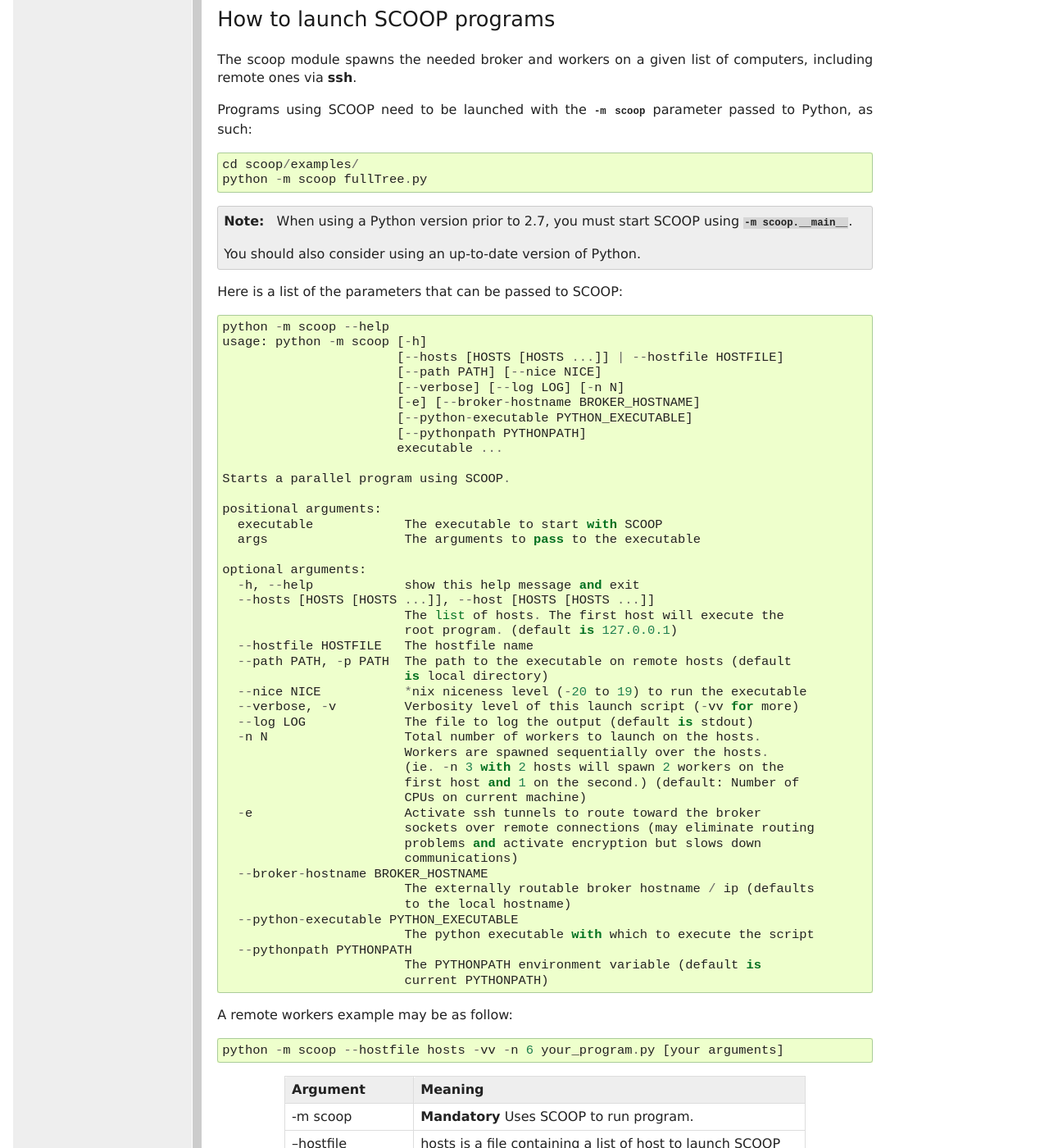
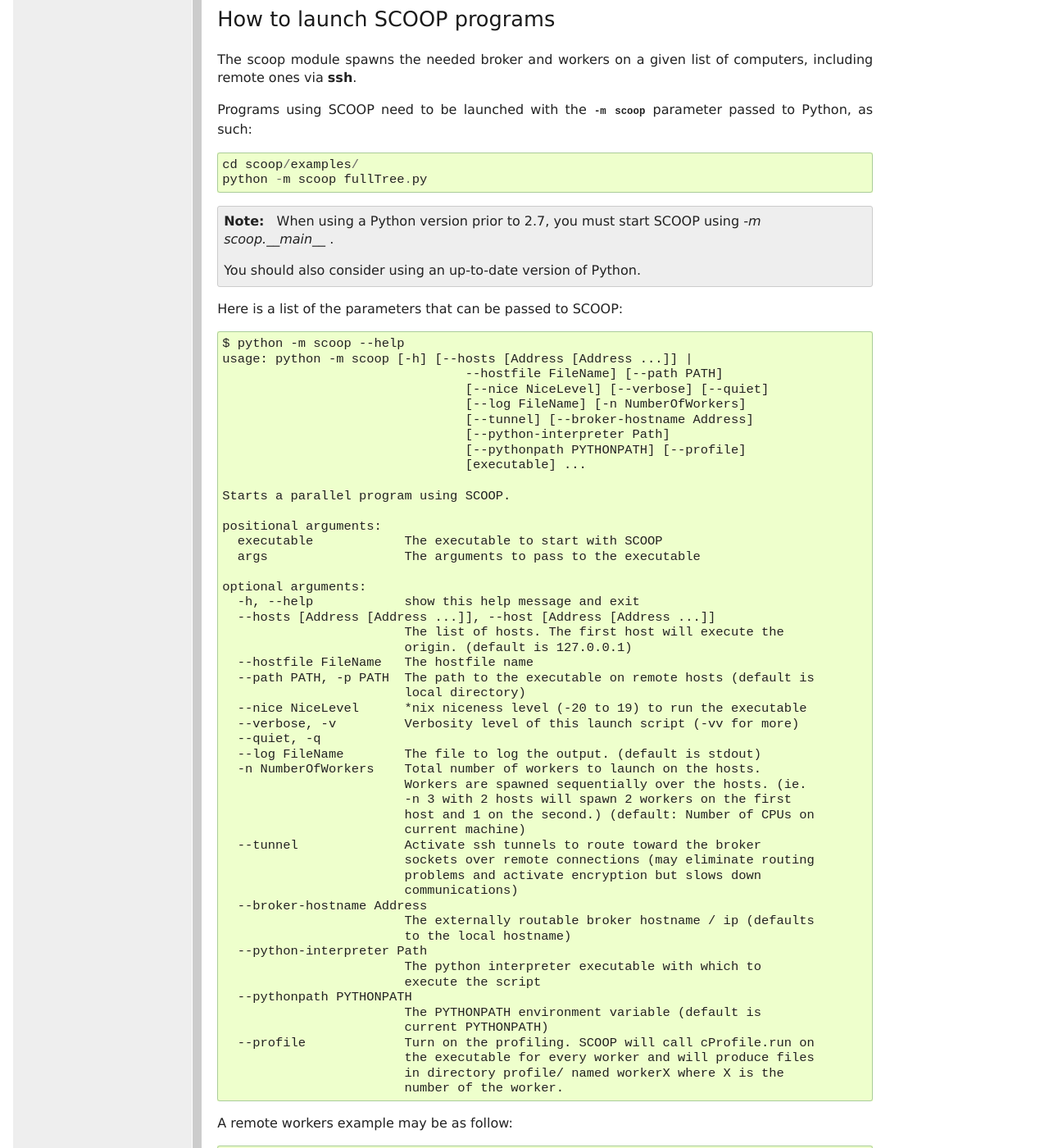
Before and after one commit to soravux/scoop, a Sphinx documentation site: the page built from doc/usage.rst, in a window 1280 px wide and 1400 px high, scrolled down 3218 px. Shown: the whole window at 82% size. Built offline with Sphinx 7.4.7, drawn with Linux system fonts in a browser that asks for light colours; formulas are drawn with MathJax 3.

Commit message:
* Fixed documentation

```diff
--- a/CHANGELOG.txt
+++ b/CHANGELOG.txt
@@ -1,3 +1,8 @@
+0.6.1 (2013/  /  )
+------------------
+
++ Fixed: Support for Python 2.6
+
 0.6.0 (2013/01/21)
 ------------------
 
--- a/doc/usage.rst
+++ b/doc/usage.rst
@@ -79,7 +79,7 @@ substitute to the standard |map()|_, for instance::
 .. _test-for-main-mandatory:
 
 .. warning::
-    In your root program, you *must* check ``if __name__ == __main__`` as
+    In your root program, you *must* check ``if __name__ == '__main__'`` as
     shown above.
     Failure to do so will result in every worker trying to run their own
     instance of the program. This ensures that every worker waits for
@@ -198,21 +198,21 @@ passed to Python, as such::
 
 .. note::
   When using a Python version prior to 2.7, you must start SCOOP using
-  :option:`-m scoop.__main__`.
+  `-m scoop.__main__` .
 
   You should also consider using an up-to-date version of Python.
 
 Here is a list of the parameters that can be passed to SCOOP::
 
-    python -m scoop --help
-    usage: python -m scoop [-h]
-                           [--hosts [HOSTS [HOSTS ...]] | --hostfile HOSTFILE]
-                           [--path PATH] [--nice NICE]
-                           [--verbose] [--log LOG] [-n N]
-                           [-e] [--broker-hostname BROKER_HOSTNAME]
-                           [--python-executable PYTHON_EXECUTABLE]
-                           [--pythonpath PYTHONPATH]
-                           executable ...
+    $ python -m scoop --help
+    usage: python -m scoop [-h] [--hosts [Address [Address ...]] |
+                                    --hostfile FileName] [--path PATH]
+                                    [--nice NiceLevel] [--verbose] [--quiet]
+                                    [--log FileName] [-n NumberOfWorkers]
+                                    [--tunnel] [--broker-hostname Address]
+                                    [--python-interpreter Path]
+                                    [--pythonpath PYTHONPATH] [--profile]
+                                    [executable] ...
 
     Starts a parallel program using SCOOP.
 
@@ -222,32 +222,38 @@ Here is a list of the parameters that can be passed to SCOOP::
 
     optional arguments:
       -h, --help            show this help message and exit
-      --hosts [HOSTS [HOSTS ...]], --host [HOSTS [HOSTS ...]]
+      --hosts [Address [Address ...]], --host [Address [Address ...]]
                             The list of hosts. The first host will execute the
-                            root program. (default is 127.0.0.1)
-      --hostfile HOSTFILE   The hostfile name
-      --path PATH, -p PATH  The path to the executable on remote hosts (default
-                            is local directory)
-      --nice NICE           *nix niceness level (-20 to 19) to run the executable
+                            origin. (default is 127.0.0.1)
+      --hostfile FileName   The hostfile name
+      --path PATH, -p PATH  The path to the executable on remote hosts (default is
+                            local directory)
+      --nice NiceLevel      *nix niceness level (-20 to 19) to run the executable
       --verbose, -v         Verbosity level of this launch script (-vv for more)
-      --log LOG             The file to log the output (default is stdout)
-      -n N                  Total number of workers to launch on the hosts.
-                            Workers are spawned sequentially over the hosts.
-                            (ie. -n 3 with 2 hosts will spawn 2 workers on the
-                            first host and 1 on the second.) (default: Number of
-                            CPUs on current machine)
-      -e                    Activate ssh tunnels to route toward the broker
+      --quiet, -q
+      --log FileName        The file to log the output. (default is stdout)
+      -n NumberOfWorkers    Total number of workers to launch on the hosts.
+                            Workers are spawned sequentially over the hosts. (ie.
+                            -n 3 with 2 hosts will spawn 2 workers on the first
+                            host and 1 on the second.) (default: Number of CPUs on
+                            current machine)
+      --tunnel              Activate ssh tunnels to route toward the broker
                             sockets over remote connections (may eliminate routing
                             problems and activate encryption but slows down
                             communications)
-      --broker-hostname BROKER_HOSTNAME
+      --broker-hostname Address
                             The externally routable broker hostname / ip (defaults
                             to the local hostname)
-      --python-executable PYTHON_EXECUTABLE
-                            The python executable with which to execute the script
+      --python-interpreter Path
+                            The python interpreter executable with which to
+                            execute the script
       --pythonpath PYTHONPATH
                             The PYTHONPATH environment variable (default is
                             current PYTHONPATH)
+      --profile             Turn on the profiling. SCOOP will call cProfile.run on
+                            the executable for every worker and will produce files
+                            in directory profile/ named workerX where X is the
+                            number of the worker.
 
 A remote workers example may be as follow::
 
```
Also changed, not shown: README.txt (line endings or trailing spaces), 1 other file.
